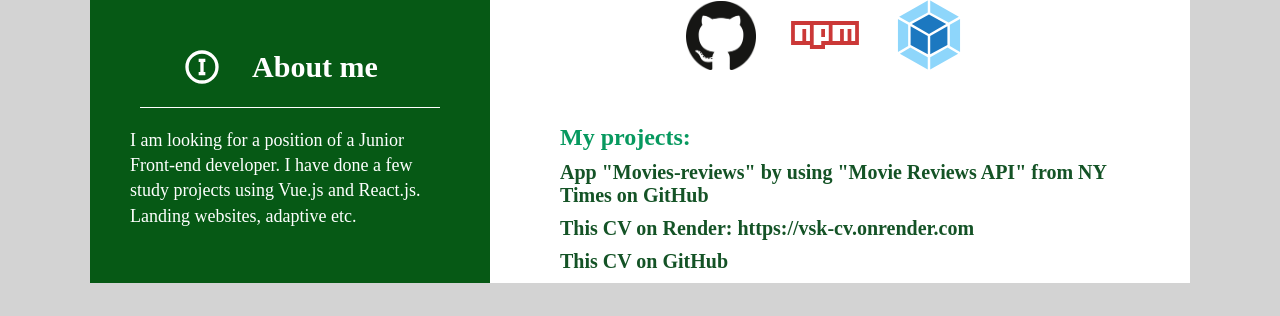
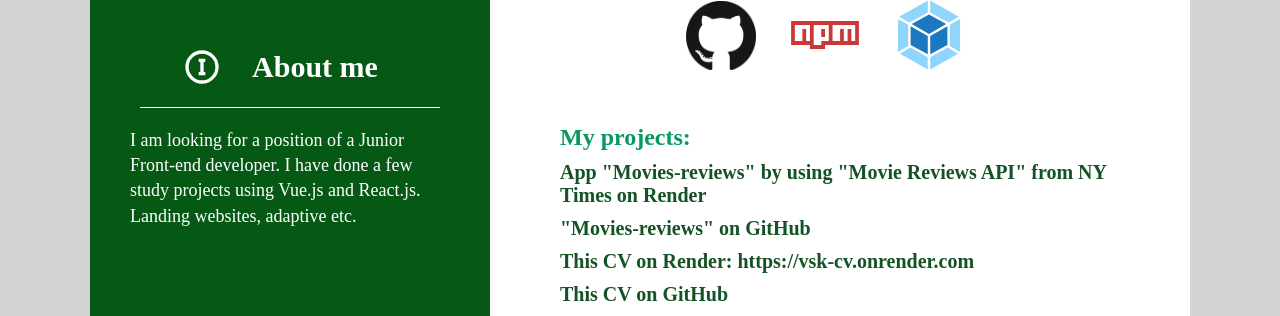
Before and after one commit to V0vkSK/CV, a plain HTML site: page index.html in a window 1280 px wide. Shown: the part 750-1066 px from the top of the page. Before the commit the page ends 1033 px from the top, so only its background shows below. Drawn offline with Linux system fonts and the light colour scheme.

Commit message:
Update index.html

```diff
--- a/index.html
+++ b/index.html
@@ -202,11 +202,17 @@
         <section class="projects">
           <h2 class="projects__title">My projects:</h2>
           <a
+            href="https://movies-reviews.onrender.com"
+            class="projects__link"
+            target="_blank"
+            >App "Movies-reviews" by using "Movie Reviews API" from NY Times on
+            Render</a
+          >
+          <a
             href="https://github.com/V0vkSK/movies-reviews"
             class="projects__link"
             target="_blank"
-            >App "Movies-reviews" by using "Movie Reviews API" from NY Times on
-            GitHub</a
+            >"Movies-reviews" on GitHub</a
           >
           <a
             href="https://vsk-cv.onrender.com"
```
